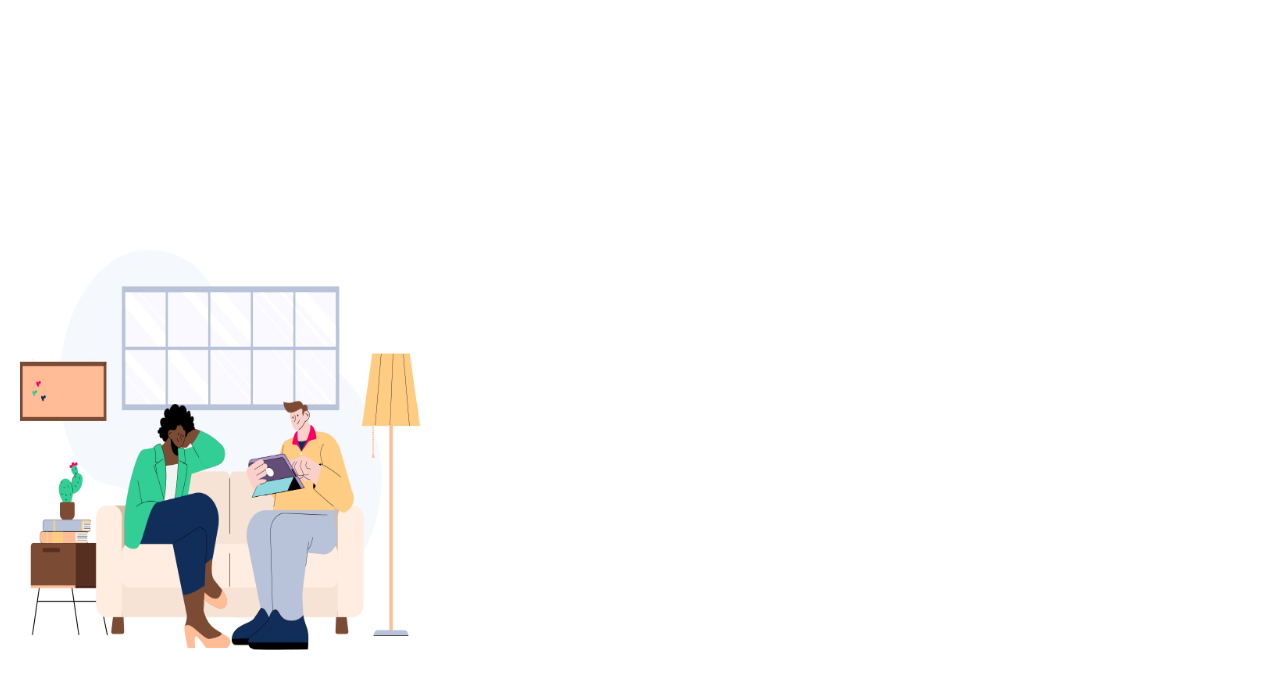
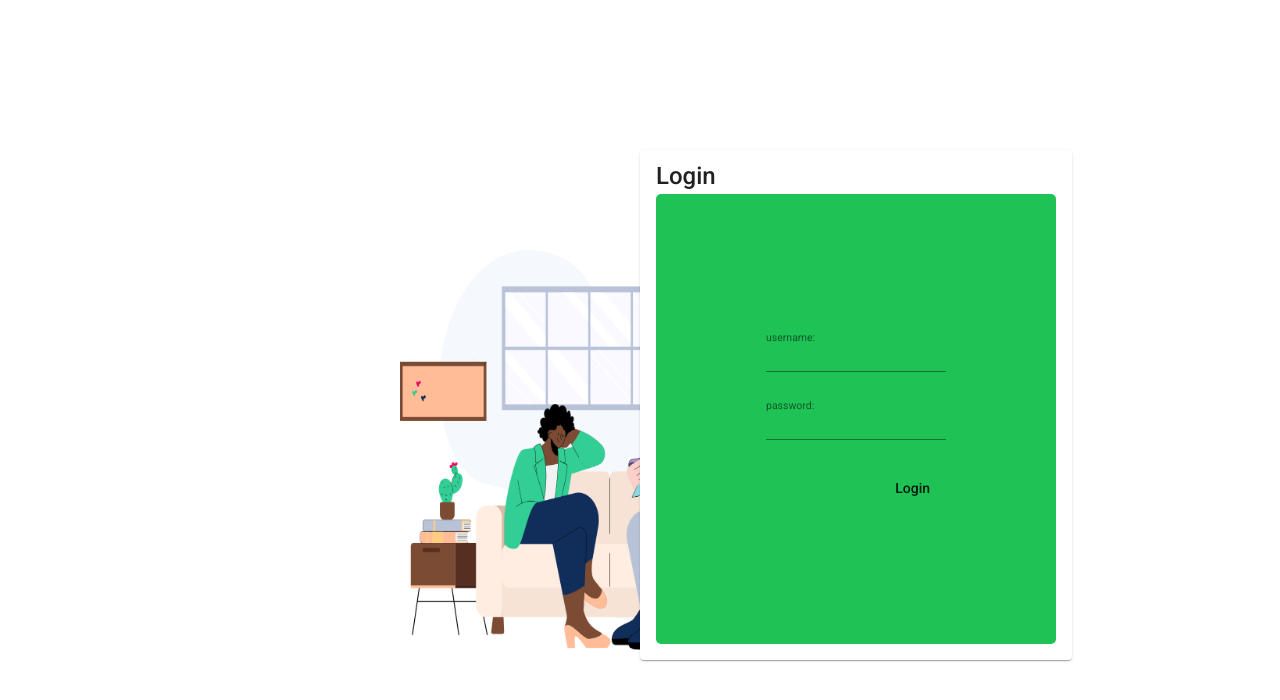
Before and after one commit to negardev92/shopping-angular, an Angular app in the folder shoping/: page /login in a window 1280 px wide. Shown: the top 700 px of the page. Built offline with nearby package versions, Linux system fonts and the light colour scheme.

Commit message:
creat login-page

```diff
--- a/shoping/angular.json
+++ b/shoping/angular.json
@@ -24,6 +24,8 @@
               "src/assets"
             ],
             "styles": [
+              "src/custom-theme.scss",
+              "node_modules/@angular/material/paginator/_paginator-theme.scss",
               "src/styles.css"
             ],
             "scripts": []
@@ -119,6 +121,7 @@
           }
         }
       }
-    }},
+    }
+  },
   "defaultProject": "shoping"
 }
--- a/shoping/package.json
+++ b/shoping/package.json
@@ -12,10 +12,12 @@
   "private": true,
   "dependencies": {
     "@angular/animations": "~10.0.9",
+    "@angular/cdk": "^10.2.7",
     "@angular/common": "~10.0.9",
     "@angular/compiler": "~10.0.9",
     "@angular/core": "~10.0.9",
     "@angular/forms": "~10.0.9",
+    "@angular/material": "^10.2.7",
     "@angular/platform-browser": "~10.0.9",
     "@angular/platform-browser-dynamic": "~10.0.9",
     "@angular/router": "~10.0.9",
--- a/shoping/src/app/app.module.ts
+++ b/shoping/src/app/app.module.ts
@@ -10,9 +10,27 @@ import { FooterComponent } from './footer/footer.component';
 import { HttpClientModule } from  '@angular/common/http';
 import{ProductapiService} from './productapi.service';
 import { HomeComponent } from './home/home.component';
-import { LoginComponent } from './login/login.component'
+import { LoginComponent } from './login/login.component';
+import { BrowserAnimationsModule } from '@angular/platform-browser/animations'
+import { MatButtonModule } from '@angular/material/button';
+import {MAT_FORM_FIELD_DEFAULT_OPTIONS, MatFormFieldModule,} from '@angular/material/form-field';
+import {MatCardModule,} from "@angular/material/card";
+import { MatInputModule } from '@angular/material/input';
+import { FormsModule, ReactiveFormsModule } from '@angular/forms';
 
 
+
+const modules = [
+  MatButtonModule,
+  MatFormFieldModule,
+  BrowserAnimationsModule,
+  MatCardModule,
+  MatInputModule,
+
+
+
+
+];
 
 
 @NgModule({
@@ -29,9 +47,20 @@ import { LoginComponent } from './login/login.component'
   imports: [
     BrowserModule,
     AppRoutingModule,
-    HttpClientModule ,
+    HttpClientModule,
+    [...modules],
+    FormsModule,
+    ReactiveFormsModule,
+
+
   ],
-  providers: [ProductapiService],
+  exports: [
+    [...modules]
+
+  ],
+  providers: [
+    {provide: MAT_FORM_FIELD_DEFAULT_OPTIONS, useValue: {floatLabel: 'always'}}
+  ,ProductapiService],
   bootstrap: [AppComponent]
 })
 export class AppModule { }
--- a/shoping/src/app/login/login.component.css
+++ b/shoping/src/app/login/login.component.css
@@ -4,50 +4,49 @@
     margin: 0;
     padding: 0;
     position: relative
-
-
 }
 
 
     .fleft {
         float:left;
         width: 50%;
-
         height:900PX;
 
     }
     .login-img{
         display: flex;
         position: fixed;
-        left: 20px;
+        left: 400px;
         top:250px;
-
     }
-
-
 
     .fright {
     float: right;
-
-        height:900PX;
-        width: 50%;
+     width: 50%;
     }
 
-    :host {
-        display: flex;
-        justify-content: center;
-        margin: 100px 0px;
-      }
+   .mat-card{
+    position: absolute;
+        top: 150px;
+
+   }
 
       .mat-form-field {
         width: 100%;
-        min-width: 300px;
+
       }
 
-      mat-card-title,
+
       mat-card-content {
         display: flex;
         justify-content: center;
+        text-align: center;
+        align-items: center;
+        width: 400px;
+        height: 450px;
+        border-radius: 5px;
+
+        background-color: rgba(4, 187, 65, 0.89);
       }
 
       .error {
--- a/shoping/src/app/login/login.component.html
+++ b/shoping/src/app/login/login.component.html
@@ -2,28 +2,28 @@
     <div class="fleft"><img class="login-img" src="../../assets/Woman taking a break from work.png" style="width: 400px; height: 400px;"/>
     </div>
     <div class="fright">
-        <!-- selector: 'my-login-form',
-        template: `
             <mat-card>
                   <mat-card-title>Login</mat-card-title>
             <mat-card-content>
               <form [formGroup]="form" (ngSubmit)="submit()">
                 <p>
                   <mat-form-field>
-                    <input type="text" matInput placeholder="Username" formControlName="username">
+
+                    <input type="text" matInput placeholder="username:" formControlName="username">
                   </mat-form-field>
                 </p>
 
                 <p>
                   <mat-form-field>
-                    <input type="password" matInput placeholder="Password" formControlName="password">
+
+                    <input type="password" matInput placeholder="password:" formControlName="password">
                   </mat-form-field>
                 </p>
 
-                <p *ngIf="error" class="error">
+                <!-- <p *ngIf="error" class="error">
                   {{ error }}
                 </p>
-
+       -->
                 <div class="button">
                   <button type="submit" mat-button>Login</button>
                 </div>
@@ -32,5 +32,5 @@
             </mat-card-content>
           </mat-card>
     </div>
-     -->
+
 </div>
--- a/shoping/src/app/login/login.component.ts
+++ b/shoping/src/app/login/login.component.ts
@@ -1,4 +1,7 @@
-import { Component, OnInit } from '@angular/core';
+import { Component, EventEmitter, Input, OnInit, Output } from '@angular/core';
+import { FormControl, FormGroup } from '@angular/forms';
+import { MatInputModule } from '@angular/material/input';
+import { MatFormFieldModule } from "@angular/material/form-field";
 
 @Component({
   selector: 'app-login',
@@ -6,25 +9,24 @@ import { Component, OnInit } from '@angular/core';
   styleUrls: ['./login.component.css']
 })
 export class LoginComponent implements OnInit {
+  @Input() error: string | null;
 
+  @Output() submitEM = new EventEmitter();
   constructor() { }
 
   ngOnInit(): void {
   }
 
-//   form: FormGroup = new FormGroup({
-//     username: new FormControl(''),
-//     password: new FormControl(''),
-//   });
+  form: FormGroup = new FormGroup({
+    username: new FormControl(''),
+    password: new FormControl(''),
+  });
 
-//   submit() {
-//     if (this.form.valid) {
-//       this.submitEM.emit(this.form.value);
-//     }
-//   }
-//   @Input() error: string | null;
-
-//   @Output() submitEM = new EventEmitter();
-// }
+  submit() {
+    // if (this.form.valid) {
+    //   this.submitEM.emit(this.form.value);
+    // }
+    console.log (this.form.value);
+  }
 
 }
--- /dev/null
+++ b/shoping/src/custom-theme.scss
@@ -0,0 +1,34 @@
+
+// Custom Theming for Angular Material
+// For more information: https://material.angular.io/guide/theming
+@import '~@angular/material/theming';
+// Plus imports for other components in your app.
+
+// Include the common styles for Angular Material. We include this here so that you only
+// have to load a single css file for Angular Material in your app.
+// Be sure that you only ever include this mixin once!
+@include mat-core();
+
+// Define the palettes for your theme using the Material Design palettes available in palette.scss
+// (imported above). For each palette, you can optionally specify a default, lighter, and darker
+// hue. Available color palettes: https://material.io/design/color/
+$shoping-primary: mat-palette($mat-indigo);
+$shoping-accent: mat-palette($mat-pink, A200, A100, A400);
+
+// The warn palette is optional (defaults to red).
+$shoping-warn: mat-palette($mat-red);
+
+// Create the theme object. A theme consists of configurations for individual
+// theming systems such as "color" or "typography".
+$shoping-theme: mat-light-theme((
+  color: (
+    primary: $shoping-primary,
+    accent: $shoping-accent,
+    warn: $shoping-warn,
+  )
+));
+
+// Include theme styles for core and each component used in your app.
+// Alternatively, you can import and @include the theme mixins for each component
+// that you are using.
+@include angular-material-theme($shoping-theme);
--- a/shoping/src/index.html
+++ b/shoping/src/index.html
@@ -10,8 +10,10 @@
 <link rel="preconnect" href="https://fonts.gstatic.com" crossorigin>
 <link href="https://fonts.googleapis.com/css2?family=Kalam:wght@300;400;700&display=swap" rel="stylesheet">
 
+  <link href="https://fonts.googleapis.com/css?family=Roboto:300,400,500&display=swap" rel="stylesheet">
+  <link href="https://fonts.googleapis.com/icon?family=Material+Icons" rel="stylesheet">
 </head>
-<body>
+<body class="mat-typography">
   <app-root></app-root>
 </body>
 </html>
--- a/shoping/src/styles.css
+++ b/shoping/src/styles.css
@@ -1 +1,4 @@
 /* You can add global styles to this file, and also import other style files */
+
+html, body { height: 100%; }
+body { margin: 0; font-family: Roboto, "Helvetica Neue", sans-serif; }
```
Also changed, not shown: 1 other file (tests, documents, lock files or other folders).
